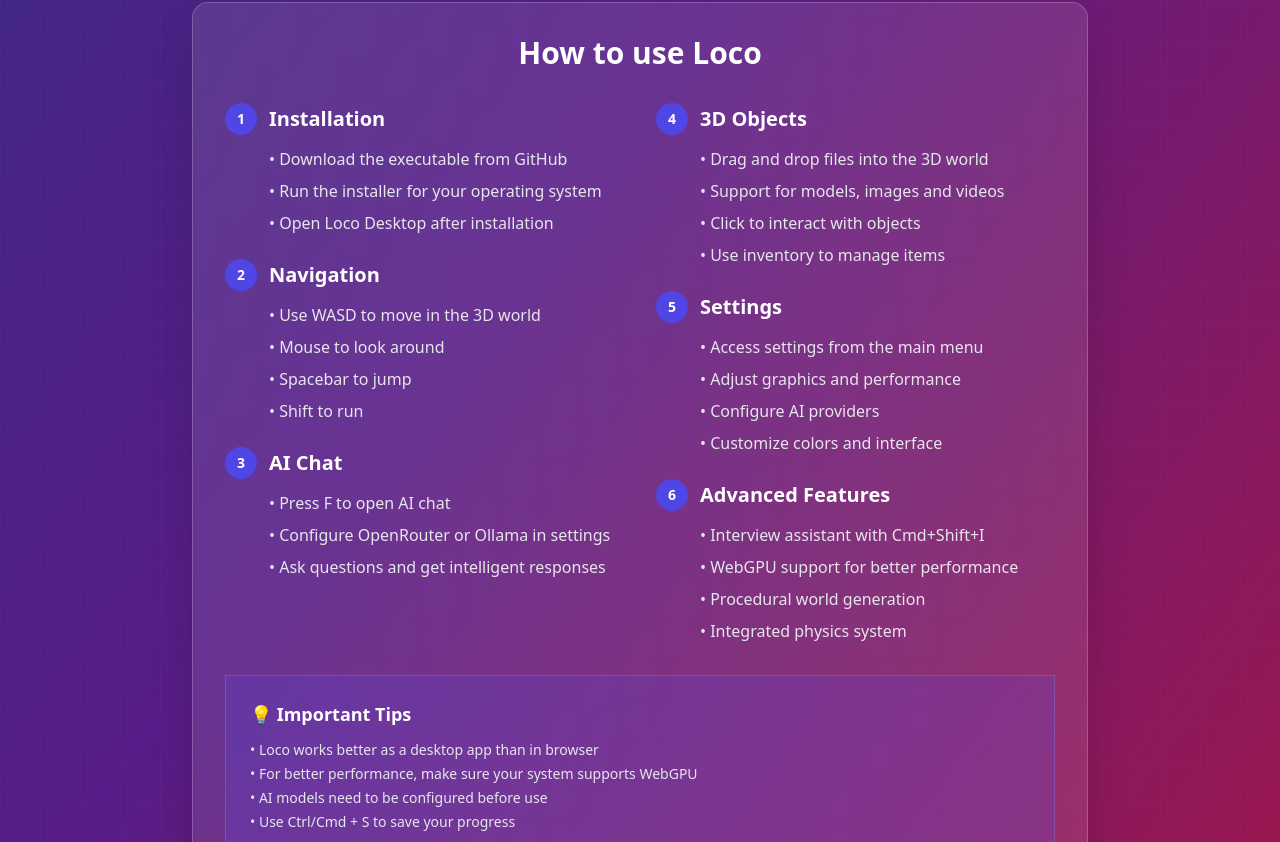
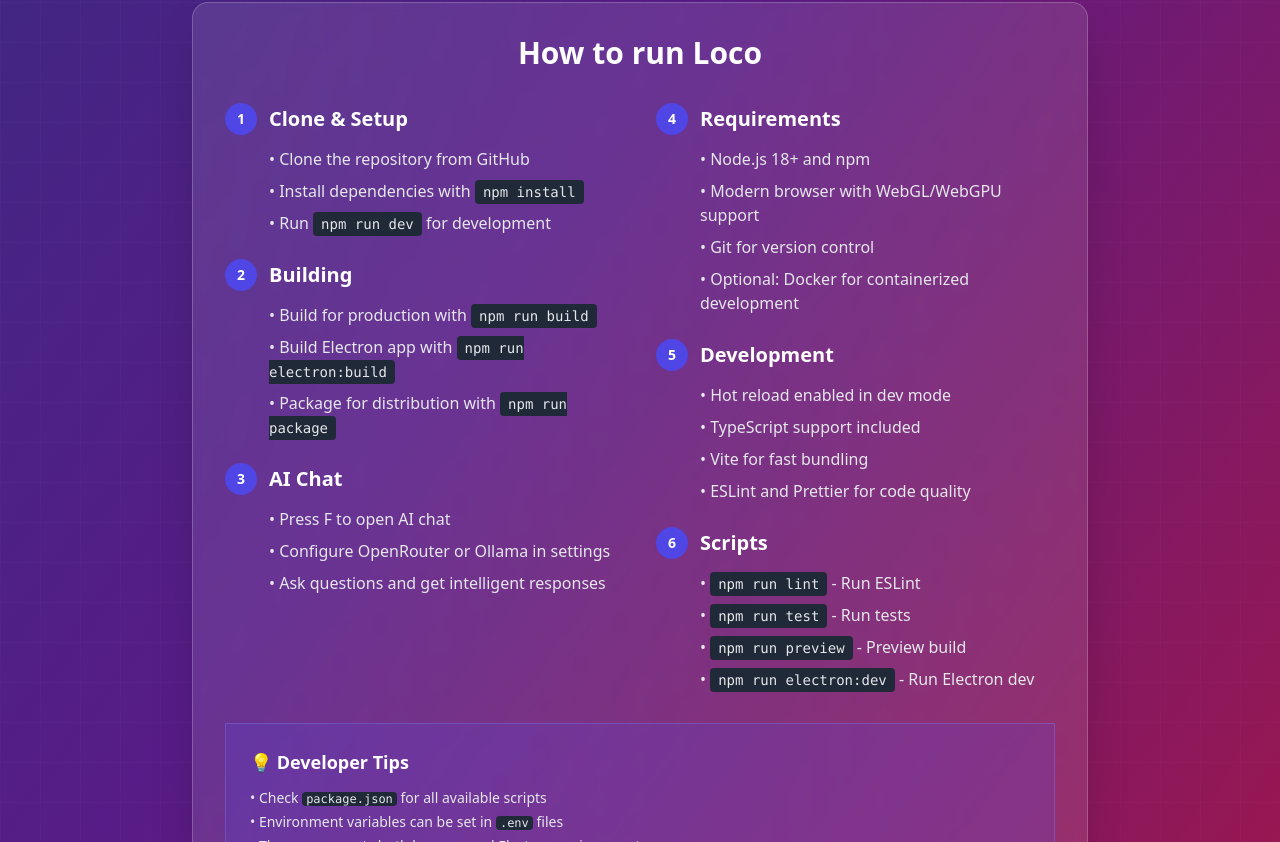
Before and after one commit to louisperner/loco, a React (Vite) app: page / in a window 1280 px wide. Shown: the part 798-1640 px from the top of the page. Built offline with nearby package versions, Linux system fonts and the light colour scheme; no server answers.

Commit message:
refactor: Update BrowserLanding component to improve user instructions and terminology. Change "Download" to "Clone" and revise sections for clarity, including installation and usage steps, enhancing the onboarding experience for new users.

```diff
--- a/src/components/BrowserLanding/BrowserLanding.tsx
+++ b/src/components/BrowserLanding/BrowserLanding.tsx
@@ -46,7 +46,7 @@
               >
                 <path d="M12 0C5.374 0 0 5.373 0 12 0 17.302 3.438 21.8 8.207 23.387c.599.111.793-.261.793-.577v-2.234c-3.338.726-4.033-1.416-4.033-1.416-.546-1.387-1.333-1.756-1.333-1.756-1.089-.745.083-.729.083-.729 1.205.084 1.839 1.237 1.839 1.237 1.07 1.834 2.807 1.304 3.492.997.107-.775.418-1.305.762-1.604-2.665-.305-5.467-1.334-5.467-5.931 0-1.311.469-2.381 1.236-3.221-.124-.303-.535-1.524.117-3.176 0 0 1.008-.322 3.301 1.23A11.509 11.509 0 0112 5.803c1.02.005 2.047.138 3.006.404 2.291-1.552 3.297-1.23 3.297-1.30.653 1.653.242 2.874.118 3.176.77.84 1.235 1.911 1.235 3.221 0 4.609-2.807 5.624-5.479 5.921.43.372.823 1.102.823 2.222v3.293c0 .319.192.694.801.576C20.566 21.797 24 17.3 24 12c0-6.627-5.373-12-12-12z"/>
               </svg>
-              Download from GitHub
+              Clone from GitHub
             </a>
           </div>
 
@@ -61,7 +61,7 @@
         <div className="max-w-4xl mx-auto">
           <div className="bg-white/10 backdrop-blur-sm rounded-2xl p-8 shadow-2xl border border-white/20">
             <h2 className="text-3xl font-bold text-white mb-8 text-center">
-              How to use Loco
+              How to run Loco
             </h2>
 
             <div className="grid md:grid-cols-2 gap-8 text-left">
@@ -69,25 +69,24 @@
                 <div>
                   <h3 className="text-xl font-semibold text-white mb-3 flex items-center">
                     <span className="bg-indigo-600 text-white rounded-full w-8 h-8 flex items-center justify-center text-sm font-bold mr-3">1</span>
-                    Installation
+                    Clone & Setup
                   </h3>
                   <ul className="text-gray-200 space-y-2 ml-11">
-                    <li>• Download the executable from GitHub</li>
-                    <li>• Run the installer for your operating system</li>
-                    <li>• Open Loco Desktop after installation</li>
+                    <li>• Clone the repository from GitHub</li>
+                    <li>• Install dependencies with <code className="bg-gray-800 px-2 py-1 rounded text-sm">npm install</code></li>
+                    <li>• Run <code className="bg-gray-800 px-2 py-1 rounded text-sm">npm run dev</code> for development</li>
                   </ul>
                 </div>
 
                 <div>
                   <h3 className="text-xl font-semibold text-white mb-3 flex items-center">
                     <span className="bg-indigo-600 text-white rounded-full w-8 h-8 flex items-center justify-center text-sm font-bold mr-3">2</span>
-                    Navigation
+                    Building
                   </h3>
                   <ul className="text-gray-200 space-y-2 ml-11">
-                    <li>• Use WASD to move in the 3D world</li>
-                    <li>• Mouse to look around</li>
-                    <li>• Spacebar to jump</li>
-                    <li>• Shift to run</li>
+                    <li>• Build for production with <code className="bg-gray-800 px-2 py-1 rounded text-sm">npm run build</code></li>
+                    <li>• Build Electron app with <code className="bg-gray-800 px-2 py-1 rounded text-sm">npm run electron:build</code></li>
+                    <li>• Package for distribution with <code className="bg-gray-800 px-2 py-1 rounded text-sm">npm run package</code></li>
                   </ul>
                 </div>
 
@@ -108,51 +107,51 @@
                 <div>
                   <h3 className="text-xl font-semibold text-white mb-3 flex items-center">
                     <span className="bg-indigo-600 text-white rounded-full w-8 h-8 flex items-center justify-center text-sm font-bold mr-3">4</span>
-                    3D Objects
+                    Requirements
                   </h3>
                   <ul className="text-gray-200 space-y-2 ml-11">
-                    <li>• Drag and drop files into the 3D world</li>
-                    <li>• Support for models, images and videos</li>
-                    <li>• Click to interact with objects</li>
-                    <li>• Use inventory to manage items</li>
+                    <li>• Node.js 18+ and npm</li>
+                    <li>• Modern browser with WebGL/WebGPU support</li>
+                    <li>• Git for version control</li>
+                    <li>• Optional: Docker for containerized development</li>
                   </ul>
                 </div>
 
                 <div>
                   <h3 className="text-xl font-semibold text-white mb-3 flex items-center">
                     <span className="bg-indigo-600 text-white rounded-full w-8 h-8 flex items-center justify-center text-sm font-bold mr-3">5</span>
-                    Settings
+                    Development
                   </h3>
                   <ul className="text-gray-200 space-y-2 ml-11">
-                    <li>• Access settings from the main menu</li>
-                    <li>• Adjust graphics and performance</li>
-                    <li>• Configure AI providers</li>
-                    <li>• Customize colors and interface</li>
+                    <li>• Hot reload enabled in dev mode</li>
+                    <li>• TypeScript support included</li>
+                    <li>• Vite for fast bundling</li>
+                    <li>• ESLint and Prettier for code quality</li>
                   </ul>
                 </div>
 
                 <div>
                   <h3 className="text-xl font-semibold text-white mb-3 flex items-center">
                     <span className="bg-indigo-600 text-white rounded-full w-8 h-8 flex items-center justify-center text-sm font-bold mr-3">6</span>
-                    Advanced Features
+                    Scripts
                   </h3>
                   <ul className="text-gray-200 space-y-2 ml-11">
-                    <li>• Interview assistant with Cmd+Shift+I</li>
-                    <li>• WebGPU support for better performance</li>
-                    <li>• Procedural world generation</li>
-                    <li>• Integrated physics system</li>
+                    <li>• <code className="bg-gray-800 px-2 py-1 rounded text-sm">npm run lint</code> - Run ESLint</li>
+                    <li>• <code className="bg-gray-800 px-2 py-1 rounded text-sm">npm run test</code> - Run tests</li>
+                    <li>• <code className="bg-gray-800 px-2 py-1 rounded text-sm">npm run preview</code> - Preview build</li>
+                    <li>• <code className="bg-gray-800 px-2 py-1 rounded text-sm">npm run electron:dev</code> - Run Electron dev</li>
                   </ul>
                 </div>
               </div>
             </div>
 
             <div className="mt-8 p-6 bg-indigo-600/20 rounded-lg border border-indigo-400/30">
-              <h4 className="text-lg font-semibold text-white mb-3">💡 Important Tips</h4>
+              <h4 className="text-lg font-semibold text-white mb-3">💡 Developer Tips</h4>
               <ul className="text-gray-200 space-y-1 text-sm">
-                <li>• Loco works better as a desktop app than in browser</li>
-                <li>• For better performance, make sure your system supports WebGPU</li>
-                <li>• AI models need to be configured before use</li>
-                <li>• Use Ctrl/Cmd + S to save your progress</li>
+                <li>• Check <code className="bg-gray-800 px-1 rounded text-xs">package.json</code> for all available scripts</li>
+                <li>• Environment variables can be set in <code className="bg-gray-800 px-1 rounded text-xs">.env</code> files</li>
+                <li>• The app supports both browser and Electron environments</li>
+                <li>• Hot reload works for both frontend and Electron main process</li>
               </ul>
             </div>
           </div>
```
